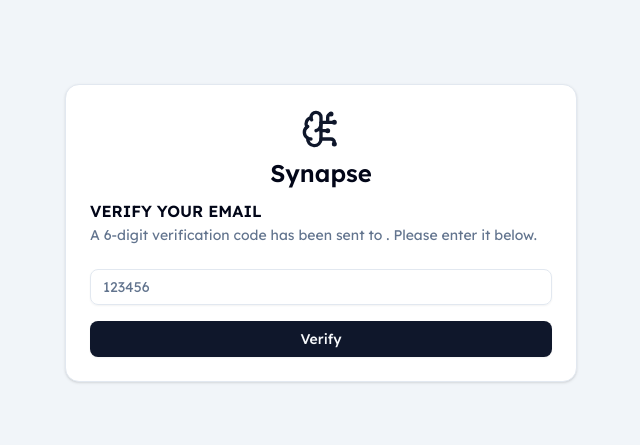
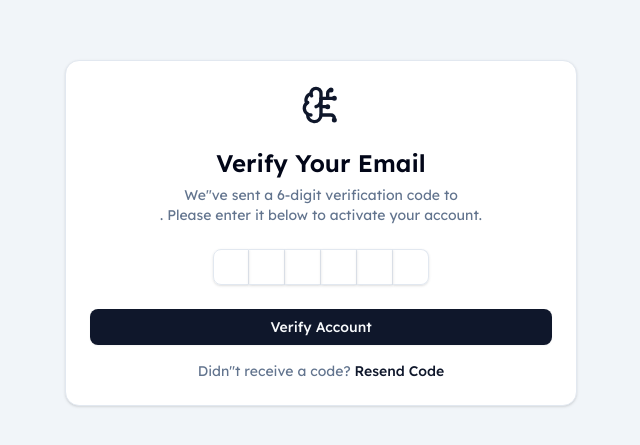
Before and after one commit to dhlananhh/synapse-client, a Next.js app: page /verify-email in a window 1280 px wide. Shown: the part 167-612 px from the top of the page, without its empty margins (319-959 px from the left). Built offline with nearby package versions, Linux system fonts and the light colour scheme; no server answers.

Commit message:
feat: improve verify email page UI and UX

```diff
--- a/src/app/(auth)/verify-email/page.tsx
+++ b/src/app/(auth)/verify-email/page.tsx
@@ -1,13 +1,10 @@
 "use client";
 
 
-import React from "react";
+import React, { useState } from "react";
 import Link from "next/link";
-import {
-  useRouter,
-  useSearchParams
-} from "next/navigation";
-import { useForm } from "react-hook-form";
+import { useRouter, useSearchParams } from "next/navigation";
+import { useForm, Controller } from "react-hook-form";
 import { toast } from "sonner";
 
 import apiClient from "@/libs/api";
@@ -20,73 +17,136 @@ import {
   CardHeader,
   CardTitle
 } from "@/components/ui/card";
-import { Input } from "@/components/ui/input";
-import { BrainCircuit } from "lucide-react";
+import {
+  InputOTP,
+  InputOTPGroup,
+  InputOTPSlot,
+} from "@/components/ui/input-otp";
+import {
+  BrainCircuit,
+  Loader2
+} from "lucide-react";
+import { z } from "zod";
+import { zodResolver } from "@hookform/resolvers/zod";
+
+
+const VerifyCodeSchema = z.object({
+  code: z.string().min(6, { message: "Your code must be 6 digits." }),
+});
+type TVerifyCodeSchema = z.infer<typeof VerifyCodeSchema>;
 
 
 export default function VerifyEmailPage() {
   const router = useRouter();
   const searchParams = useSearchParams();
   const email = searchParams.get("email");
-  const {
-    register,
-    handleSubmit,
-    formState: { isSubmitting }
-  } = useForm();
+  const [ isResending, setIsResending ] = useState(false);
 
-  const onSubmit = async (data: any) => {
+  const { control, handleSubmit, formState: { errors, isSubmitting } } = useForm<TVerifyCodeSchema>({
+    resolver: zodResolver(VerifyCodeSchema)
+  });
+
+  const onSubmit = async (data: TVerifyCodeSchema) => {
     try {
-      await apiClient.post(
-        "/verify-email",
-        { email, code: data.code }
-      );
+      await apiClient.post("/verify-email", { email, code: data.code });
       toast.success("Email Verified!", {
-        description: "You can now log in to your account."
+        description: "Your account is now active. You can log in.",
       });
       router.push("/login");
     } catch (error: any) {
       toast.error("Verification Failed", {
-        description: error.response?.data?.message || "Invalid or expired code."
+        description: error.response?.data?.message || "Invalid or expired code.",
       });
     }
   };
 
+  const handleResendCode = async () => {
+    setIsResending(true);
+    try {
+      await apiClient.post("/resend-verification", { email });
+      toast.info("A new verification code has been sent to your email.");
+    } catch (error: any) {
+      toast.error("Failed to Resend Code", {
+        description: error.response?.data?.message || "Please try again in a moment.",
+      });
+    } finally {
+      setIsResending(false);
+    }
+  }
+
   return (
     <Card className="mx-auto max-w-lg w-full">
-      <CardHeader className="items-center">
+      <CardHeader className="items-center text-center">
         <Link
           href="/"
-          className="flex flex-col items-center gap-2 mb-2"
+          className="flex flex-col items-center gap-2 mb-4"
         >
           <BrainCircuit className="h-10 w-10 text-primary" />
-          <CardTitle className="text-2xl">Synapse</CardTitle>
         </Link>
-        <CardTitle className="uppercase">Verify Your Email</CardTitle>
+
+        <CardTitle className="text-2xl">Verify Your Email</CardTitle>
         <CardDescription>
-          A 6-digit verification code has been sent to { " " }
-          <strong>{ email }</strong>. { " " }
-          Please enter it below.
+          We"ve sent a 6-digit verification code to <br />
+          <strong>{ email }</strong>. Please enter it below to activate your account.
         </CardDescription>
       </CardHeader>
 
       <CardContent>
         <form
           onSubmit={ handleSubmit(onSubmit) }
-          className="space-y-4"
+          className="space-y-6"
         >
-          <Input
-            { ...register("code") }
-            maxLength={ 6 }
-            placeholder="123456"
-          />
+          <div className="flex justify-center">
+            <Controller
+              control={ control }
+              name="code"
+              render={ ({ field }) => (
+                <InputOTP maxLength={ 6 } { ...field }>
+                  <InputOTPGroup>
+                    <InputOTPSlot index={ 0 } />
+                    <InputOTPSlot index={ 1 } />
+                    <InputOTPSlot index={ 2 } />
+                    <InputOTPSlot index={ 3 } />
+                    <InputOTPSlot index={ 4 } />
+                    <InputOTPSlot index={ 5 } />
+                  </InputOTPGroup>
+                </InputOTP>
+              ) }
+            />
+          </div>
+
+          {
+            errors.code && (
+              <p className="text-center text-sm text-destructive">
+                { errors.code.message }
+              </p>
+            )
+          }
+
           <Button
             type="submit"
             className="w-full"
             disabled={ isSubmitting }
           >
-            { isSubmitting ? "Verifying..." : "Verify" }
+            {
+              isSubmitting
+                ? <Loader2 className="animate-spin" />
+                : "Verify Account"
+            }
           </Button>
         </form>
+
+        <div className="mt-4 text-center text-sm text-muted-foreground">
+          Didn"t receive a code? { " " }
+          <Button
+            variant="link"
+            className="p-0 h-auto"
+            onClick={ handleResendCode }
+            disabled={ isResending }
+          >
+            { isResending ? "Sending..." : "Resend Code" }
+          </Button>
+        </div>
       </CardContent>
     </Card>
   );
```
